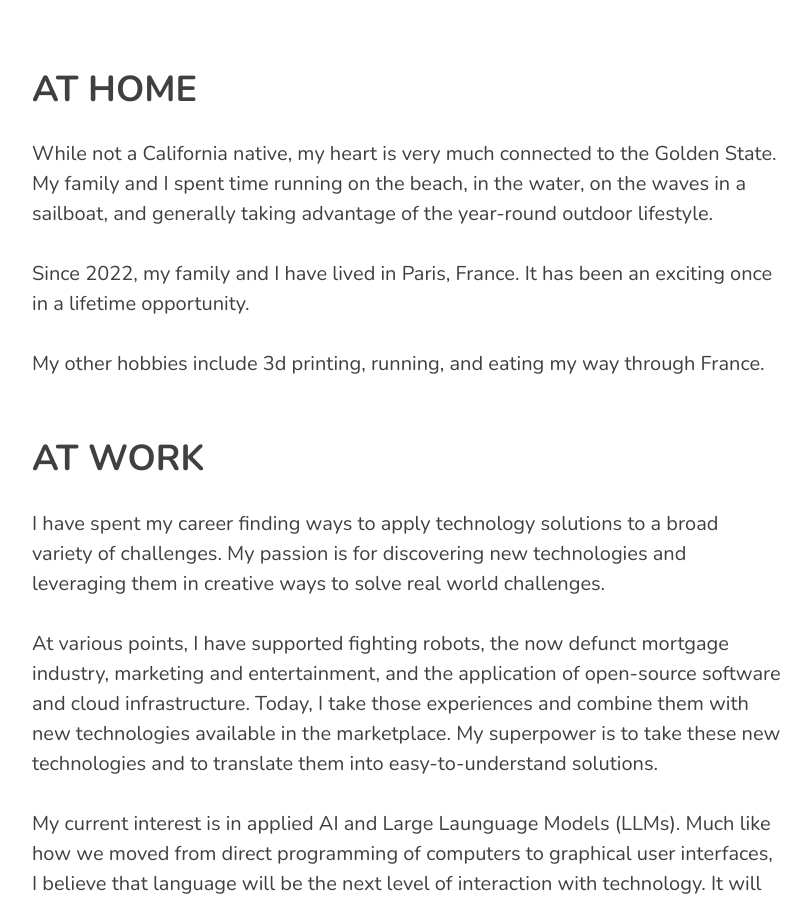
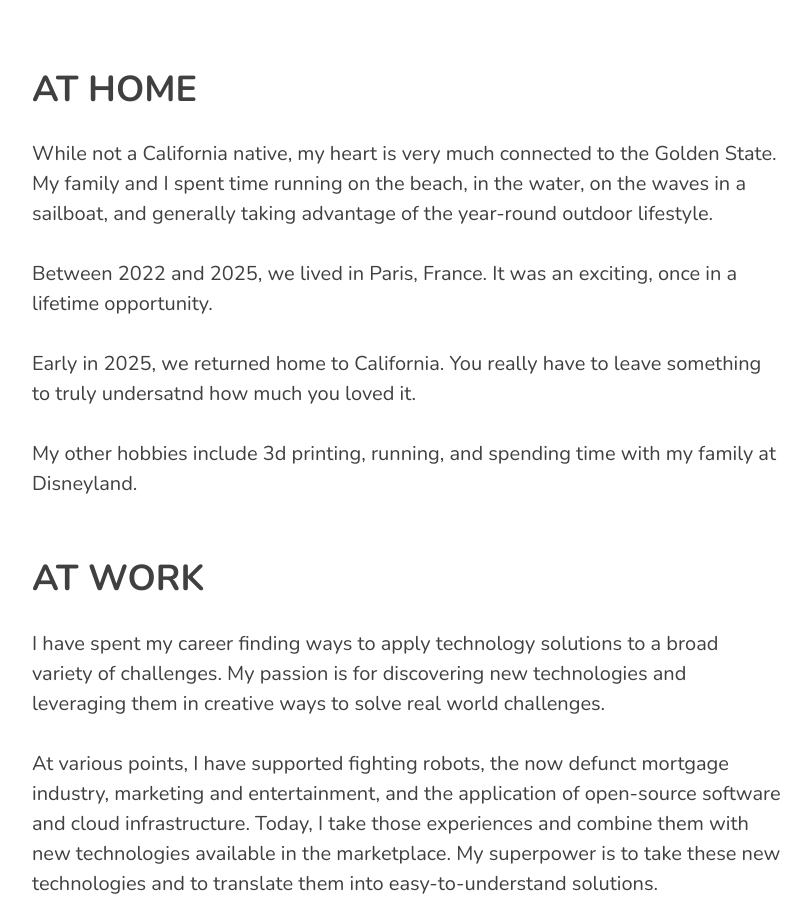
Before and after one commit to michaelsaul/michaelsaul.github.io, a Jekyll site: the page built from about.html, in a window 1280 px wide and 900 px high, scrolled down 492 px. Shown: the whole window, without its empty margins (233-1044 px from the left). Built offline with Jekyll 4.4.1, drawn with Linux system fonts in a browser that asks for light colours; nearby versions of some CDN libraries.

Commit message:
Updated about.

```diff
--- a/about.html
+++ b/about.html
@@ -7,8 +7,9 @@ description: "This is what I do."
 <h2 class="section-heading">At Home</h2>
 
 <p>While not a California native, my heart is very much connected to the Golden State. My family and I spent time running on the beach, in the water, on the waves in a sailboat, and generally taking advantage of the year-round outdoor lifestyle.</p>
-<p>Since 2022, my family and I have lived in Paris, France. It has been an exciting once in a lifetime opportunity.</p>
-<p>My other hobbies include 3d printing, running, and eating my way through France.</p>
+<p>Between 2022 and 2025, we lived in Paris, France. It was an exciting, once in a lifetime opportunity.</p>
+<p>Early in 2025, we returned home to California. You really have to leave something to truly undersatnd how much you loved it.</p>
+<p>My other hobbies include 3d printing, running, and spending time with my family at Disneyland.</p>
 
 <h2 class="section-heading">At Work</h2>
 
```
